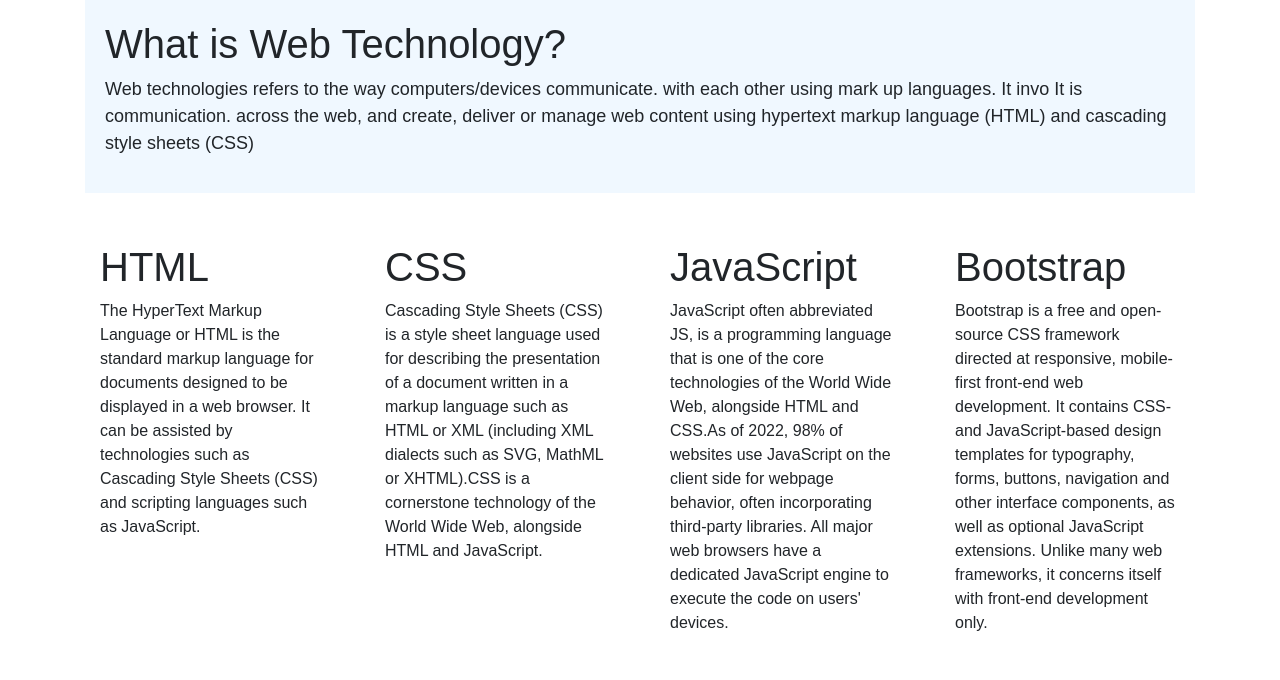
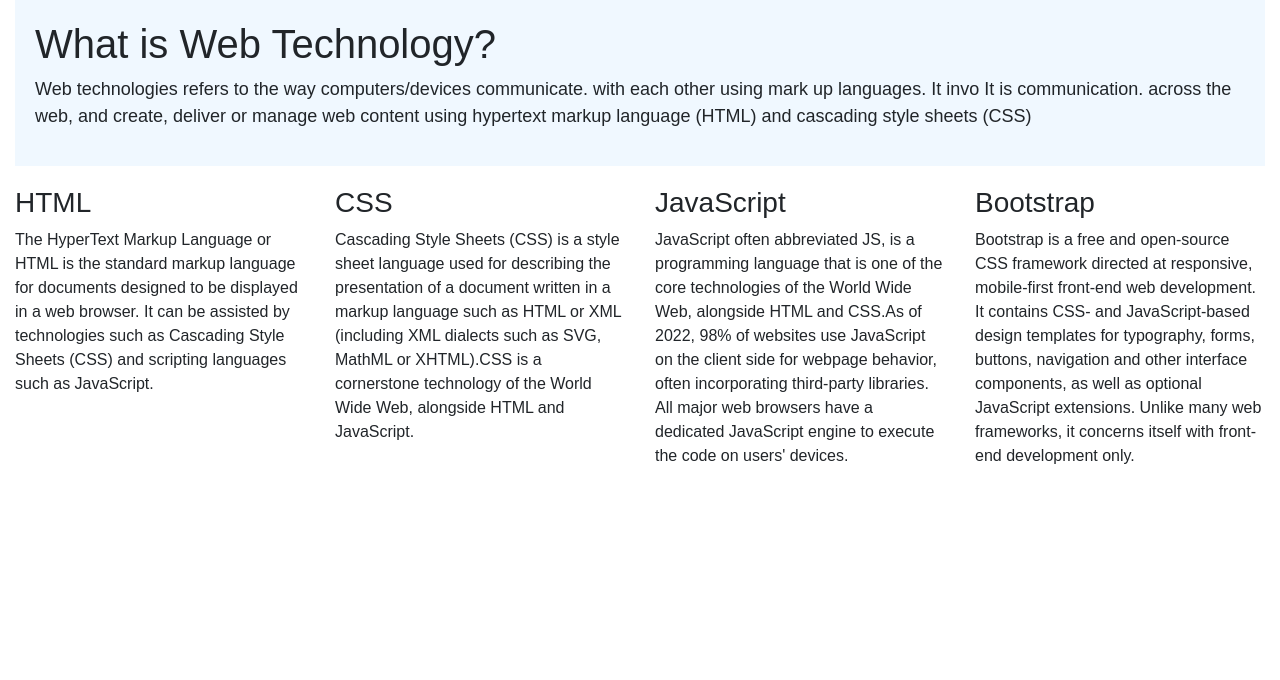
Before and after one commit to Ming148/Web-Tech, a PHP site: page / in a window 1280 px wide. Shown: the top 680 px of the page. Run offline with PHP 8.4, Linux system fonts and the light colour scheme.

Commit message:
fix lab6/3

```diff
--- a/lab6/3/index.html
+++ b/lab6/3/index.html
@@ -14,39 +14,39 @@
 </head>
 
 <body>
-    <div class="container">
-        <div class="col-lg">
-                <h1>What is Web Technology?</h1>
-                <p> Web technologies refers to the way computers/devices communicate. with each other using mark up
-                    languages. It invo It is communication. across the web, and create, deliver or manage web content
-                    using hypertext markup language (HTML) and cascading style sheets (CSS)</p>
+    <div class="container-fluid">
+        <div class="col-lg h">
+            <h1>What is Web Technology?</h1>
+            <p> Web technologies refers to the way computers/devices communicate. with each other using mark up
+                languages. It invo It is communication. across the web, and create, deliver or manage web content
+                using hypertext markup language (HTML) and cascading style sheets (CSS)</p>
         </div>
 
         <div class="row">
             <div class="col">
-                <h1>HTML</h1>
+                <h3>HTML</h3>
                 <p>The HyperText Markup Language or HTML is the standard markup language for documents designed to be
                     displayed in a web browser. It can be assisted by technologies such as Cascading Style Sheets (CSS)
                     and scripting languages such as JavaScript.
                 </p>
             </div>
-            <div class="col">
-                <h1>CSS</h1>
+            <div class="col-sm">
+                <h3>CSS</h3>
                 <p>Cascading Style Sheets (CSS) is a style sheet language used for describing the presentation of a
                     document written in a markup language such as HTML or XML (including XML dialects such as SVG,
                     MathML or XHTML).CSS is a cornerstone technology of the World Wide Web, alongside HTML and
                     JavaScript.</p>
             </div>
-            <div class="col">
-                <h1>JavaScript</h1>
+            <div class="col-md">
+                <h3>JavaScript</h3>
                 <p>JavaScript often abbreviated JS, is a programming language that is one of the
                     core technologies of the World Wide Web, alongside HTML and CSS.As of 2022, 98% of websites use
                     JavaScript on the client side for webpage behavior, often incorporating third-party
                     libraries. All major web browsers have a dedicated JavaScript engine to execute the code on
                     users' devices.</p>
             </div>
-            <div class="col">
-                <h1>Bootstrap</h1>
+            <div class="col-lg">
+                <h3>Bootstrap</h3>
                 <p>Bootstrap is a free and open-source CSS framework directed at responsive, mobile-first front-end
                     web development. It contains CSS- and JavaScript-based design templates for typography, forms,
                     buttons, navigation and other interface components, as well as optional JavaScript extensions.
--- a/lab6/3/style.css
+++ b/lab6/3/style.css
@@ -2,13 +2,9 @@
     font-family: 'Prompt', sans-serif;
 }
 
-.col-lg {
+.h {
     background-color: aliceblue;
     padding: 20px;
     font-size: 18px;
     margin-bottom: 20px;
 }
-
-.col {
-    padding: 30px;
-}
```
